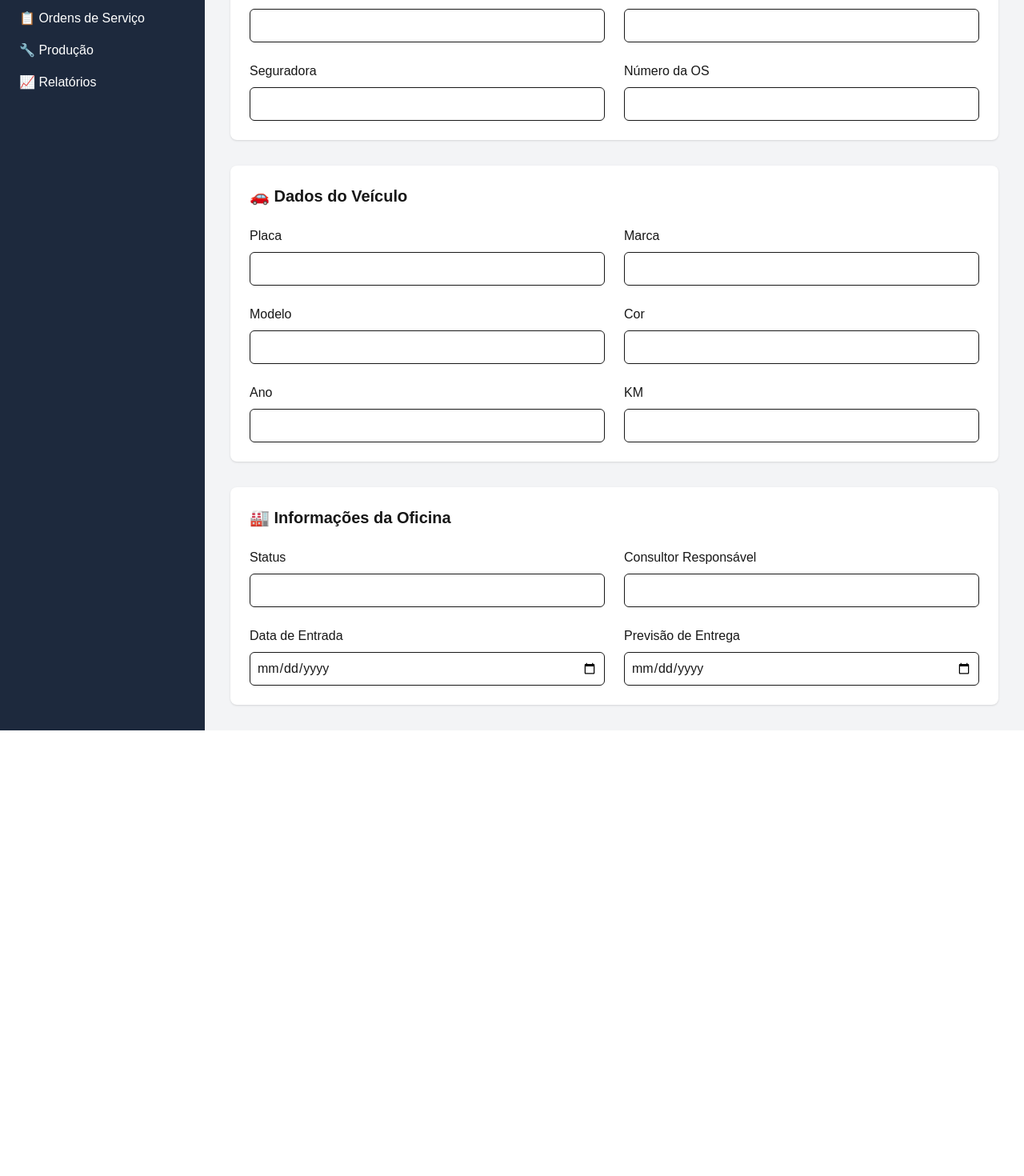
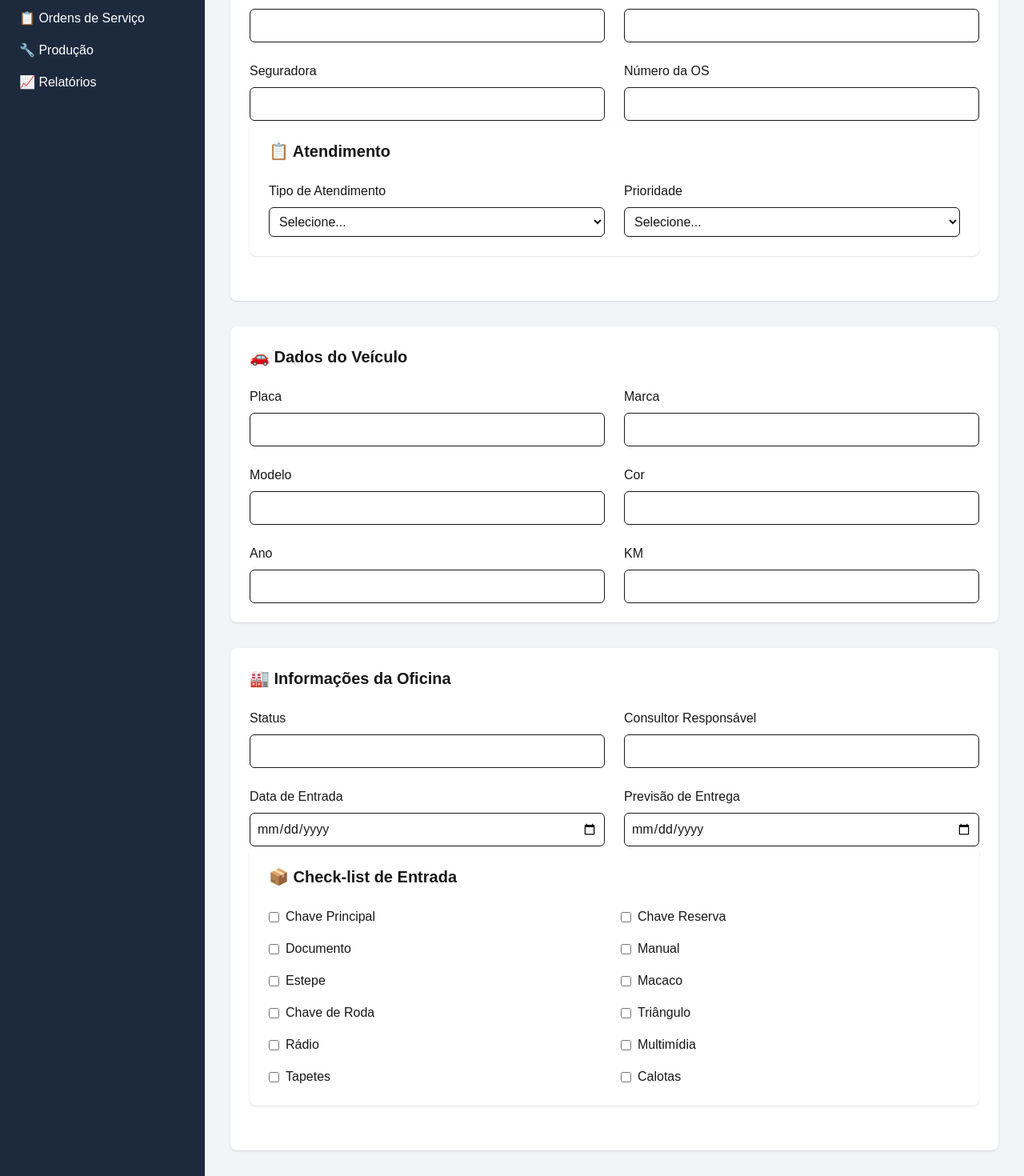
Before and after one commit to FabioCarlosMarques/funilaria-app, a Next.js app: page /cadastro-veiculos in a window 1280 px wide. Shown: the part 197-1667 px from the top of the page at 80% size. Before the commit the page ends 1110 px from the top, so only its background shows below. Built offline with nearby package versions, Linux system fonts and the light colour scheme.

Commit message:
Hoje em 27-07-2026 foi criado dois componentes, SelectField.tsx e CheckboxGroup.tsx para facilitar a tela de cadastro de veículos

```diff
--- a/app/cadastro-veiculos/page.tsx
+++ b/app/cadastro-veiculos/page.tsx
@@ -1,3 +1,5 @@
+import CheckboxGroup from "../components/CheckboxGroup";
+import SelectField from "../components/SelectField";
 import Sidebar from "../components/Sidebar";
 import InputField from "../components/InputField";
 
@@ -7,23 +9,16 @@ export default function CadastroVeiculos() {
       <Sidebar />
 
       <main className="flex-1 bg-gray-100 p-8">
-
-        <h1 className="text-3xl font-bold mb-8">
-          Cadastro de Veículos
-        </h1>
+        <h1 className="text-3xl font-bold mb-8">Cadastro de Veículos</h1>
 
         {/* ========================= */}
         {/* DADOS DO CLIENTE */}
         {/* ========================= */}
 
         <div className="bg-white rounded-lg shadow p-6 mb-8">
-
-          <h2 className="text-xl font-bold mb-6">
-            👤 Dados do Cliente
-          </h2>
+          <h2 className="text-xl font-bold mb-6">👤 Dados do Cliente</h2>
 
           <div className="grid grid-cols-2 gap-6">
-
             <InputField label="Cliente" />
 
             <InputField label="Telefone" />
@@ -31,9 +26,25 @@ export default function CadastroVeiculos() {
             <InputField label="Seguradora" />
 
             <InputField label="Número da OS" />
-
           </div>
 
+          {/* NOVO CARD - ATENDIMENTO */}
+
+          <div className="bg-white rounded-lg shadow p-6 mb-8">
+            <h2 className="text-xl font-bold mb-6">📋 Atendimento</h2>
+
+            <div className="grid grid-cols-2 gap-6">
+              <SelectField
+                label="Tipo de Atendimento"
+                options={["Seguradora", "Particular", "Loja / Semi-Novo"]}
+              />
+
+              <SelectField
+                label="Prioridade"
+                options={["Normal", "Urgente", "Super Urgente"]}
+              />
+            </div>
+          </div>
         </div>
 
         {/* ========================= */}
@@ -41,13 +52,9 @@ export default function CadastroVeiculos() {
         {/* ========================= */}
 
         <div className="bg-white rounded-lg shadow p-6 mb-8">
-
-          <h2 className="text-xl font-bold mb-6">
-            🚗 Dados do Veículo
-          </h2>
+          <h2 className="text-xl font-bold mb-6">🚗 Dados do Veículo</h2>
 
           <div className="grid grid-cols-2 gap-6">
-
             <InputField label="Placa" />
 
             <InputField label="Marca" />
@@ -59,9 +66,7 @@ export default function CadastroVeiculos() {
             <InputField label="Ano" type="number" />
 
             <InputField label="KM" type="number" />
-
           </div>
-
         </div>
 
         {/* ========================= */}
@@ -69,33 +74,37 @@ export default function CadastroVeiculos() {
         {/* ========================= */}
 
         <div className="bg-white rounded-lg shadow p-6">
-
-          <h2 className="text-xl font-bold mb-6">
-            🏭 Informações da Oficina
-          </h2>
+          <h2 className="text-xl font-bold mb-6">🏭 Informações da Oficina</h2>
 
           <div className="grid grid-cols-2 gap-6">
-
             <InputField label="Status" />
 
             <InputField label="Consultor Responsável" />
 
-            <InputField
-              label="Data de Entrada"
-              type="date"
-            />
+            <InputField label="Data de Entrada" type="date" />
 
-            <InputField
-              label="Previsão de Entrega"
-              type="date"
-            />
-
+            <InputField label="Previsão de Entrega" type="date" />
           </div>
 
+          <CheckboxGroup
+  titulo="📦 Check-list de Entrada"
+  itens={[
+    "Chave Principal",
+    "Chave Reserva",
+    "Documento",
+    "Manual",
+    "Estepe",
+    "Macaco",
+    "Chave de Roda",
+    "Triângulo",
+    "Rádio",
+    "Multimídia",
+    "Tapetes",
+    "Calotas",
+  ]}
+/>
         </div>
-
       </main>
-
     </div>
   );
 }
--- /dev/null
+++ b/app/components/CheckboxGroup.tsx
@@ -0,0 +1,38 @@
+type CheckboxGroupProps = {
+  titulo: string;
+  itens: string[];
+};
+
+export default function CheckboxGroup({
+  titulo,
+  itens,
+}: CheckboxGroupProps) {
+  return (
+    <div className="bg-white rounded-lg shadow p-6 mb-8">
+
+      <h2 className="text-xl font-bold mb-6">
+        {titulo}
+      </h2>
+
+      <div className="grid grid-cols-2 gap-4">
+
+        {itens.map((item) => (
+
+          <label
+            key={item}
+            className="flex items-center gap-2"
+          >
+
+            <input type="checkbox" />
+
+            {item}
+
+          </label>
+
+        ))}
+
+      </div>
+
+    </div>
+  );
+}
--- /dev/null
+++ b/app/components/SelectField.tsx
@@ -0,0 +1,29 @@
+type SelectFieldProps = {
+  label: string;
+  options: string[];
+};
+
+export default function SelectField({
+  label,
+  options,
+}: SelectFieldProps) {
+  return (
+    <div>
+      <label className="block mb-2 font-medium">
+        {label}
+      </label>
+
+      <select className="w-full border rounded-md p-2">
+        <option value="">
+          Selecione...
+        </option>
+
+        {options.map((option) => (
+          <option key={option} value={option}>
+            {option}
+          </option>
+        ))}
+      </select>
+    </div>
+  );
+}
```
